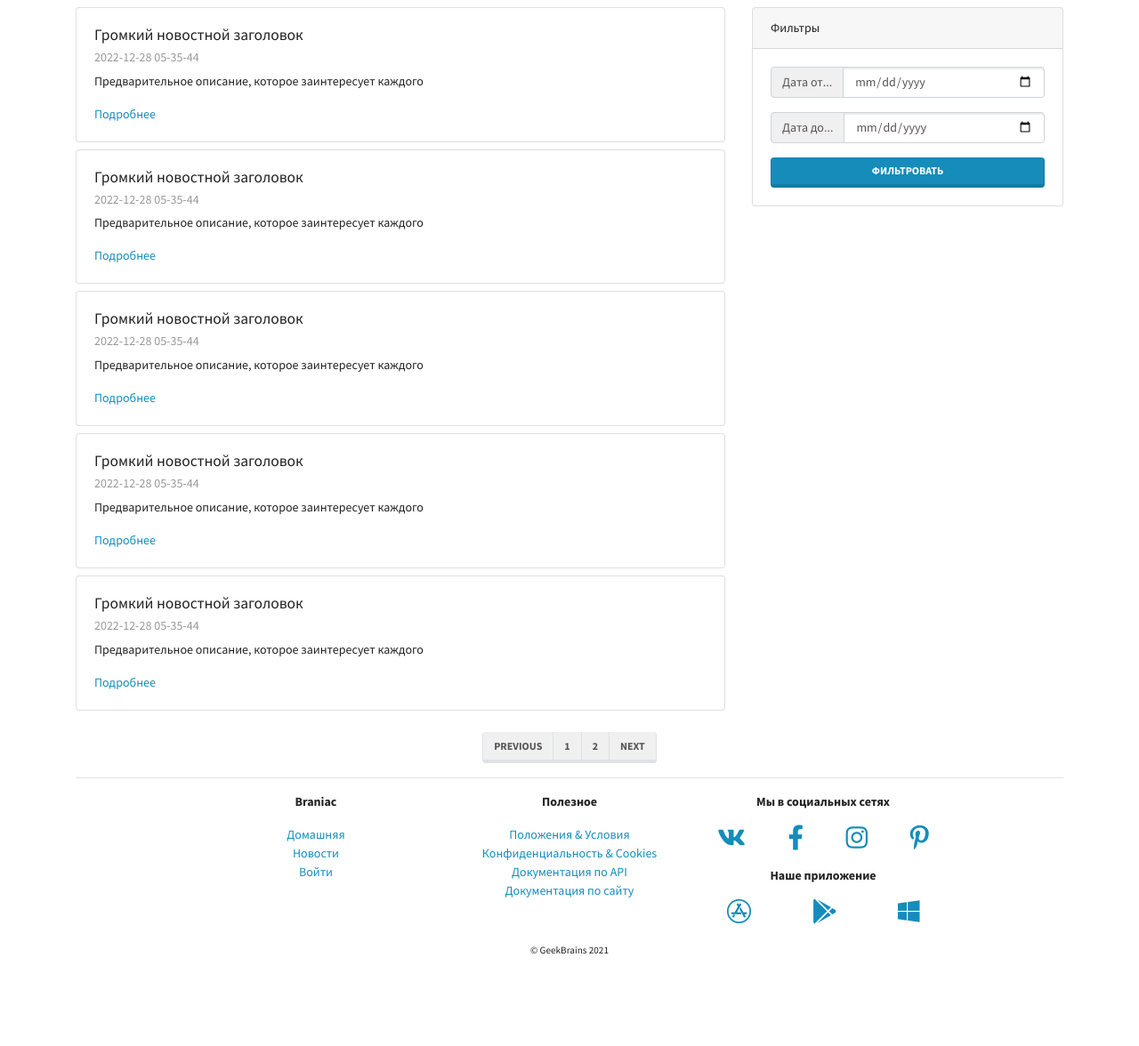
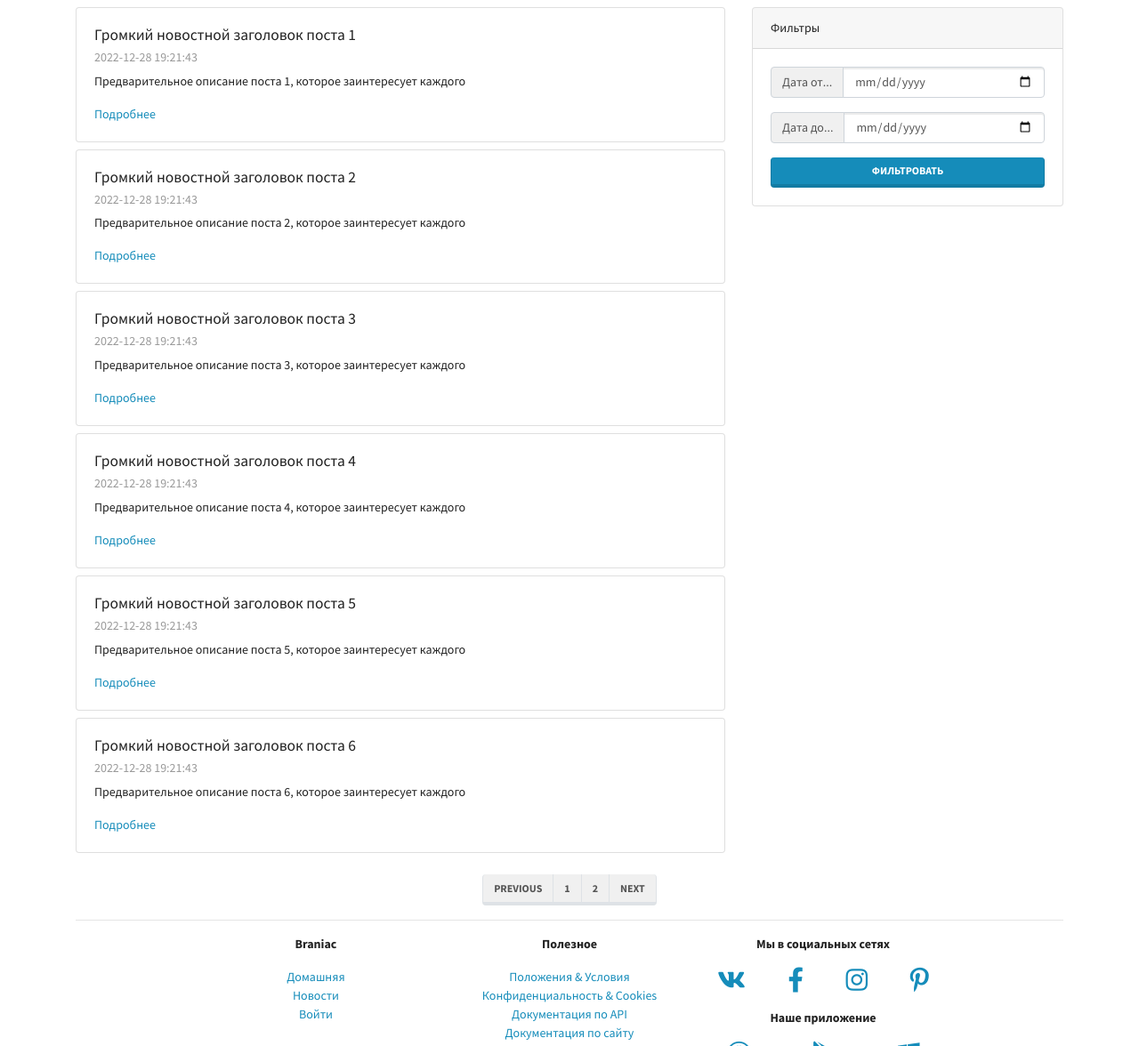
Before and after one commit to LevonAS/DFWeducation, a Django app: page /mainapp/news/ in a window 1280 px wide. Shown: the part 77-1253 px from the top of the page at 89% size. Before the commit the page ends 1150 px from the top, so only its background shows below. Run offline with Django 3.2, Linux system fonts and the light colour scheme; some libraries are stand-ins or nearby versions.

Commit message:
lesson_3 URL and get params

```diff
--- /dev/null
+++ b/mainapp/posts.json
@@ -0,0 +1,38 @@
+[
+    {
+        "news_title": "Громкий новостной заголовок поста 1",
+        "news_preview": "Предварительное описание поста 1, которое заинтересует каждого",
+        "url_link": "https://dzen.ru/",
+        "datetime_obj": "2022-12-28 19:21:43"
+    },
+    {
+        "news_title": "Громкий новостной заголовок поста 2",
+        "news_preview": "Предварительное описание поста 2, которое заинтересует каждого",
+        "url_link": "https://dzen.ru/",
+        "datetime_obj": "2022-12-28 19:21:43"
+    },
+    {
+        "news_title": "Громкий новостной заголовок поста 3",
+        "news_preview": "Предварительное описание поста 3, которое заинтересует каждого",
+        "url_link": "https://dzen.ru/",
+        "datetime_obj": "2022-12-28 19:21:43"
+    },
+    {
+        "news_title": "Громкий новостной заголовок поста 4",
+        "news_preview": "Предварительное описание поста 4, которое заинтересует каждого",
+        "url_link": "https://dzen.ru/",
+        "datetime_obj": "2022-12-28 19:21:43"
+    },
+    {
+        "news_title": "Громкий новостной заголовок поста 5",
+        "news_preview": "Предварительное описание поста 5, которое заинтересует каждого",
+        "url_link": "https://dzen.ru/",
+        "datetime_obj": "2022-12-28 19:21:43"
+    },
+    {
+        "news_title": "Громкий новостной заголовок поста 6",
+        "news_preview": "Предварительное описание поста 6, которое заинтересует каждого",
+        "url_link": "https://dzen.ru/",
+        "datetime_obj": "2022-12-28 19:21:43"
+    }
+]
--- a/mainapp/templates/mainapp/news.html
+++ b/mainapp/templates/mainapp/news.html
@@ -3,6 +3,7 @@
 {% block content %}
 
   {% with range as double_range %}
+
 
     {% if page_num %}
       <div class="card my-2">
@@ -16,18 +17,20 @@
 
       <div class="col-lg-8">
 
-        {% for i in double_range %}
+
+        {% for post in posts %}
           <div class="card my-2">
             <div class="card-body">
-              <h5 class="card-title">{{ news_title }}</h5>
+              <h5 class="card-title">{{ post.news_title }}</h5>
               <h6 class="card-subtitle mb-2 text-muted">
-                {{ datetime_obj|date:"Y-m-d h-i-s" }}
+                {{ post.datetime_obj}}
               </h6>
-              <p class="card-text">{{ news_preview }}</p>
-              <a href="#" class="card-link">Подробнее</a>
+              <p class="card-text">{{ post.news_preview }}</p>
+              <a href="{{ post.url_link }}" class="card-link">Подробнее</a>
             </div>
           </div>
         {% endfor %}
+
 
       </div>
 
@@ -58,6 +61,7 @@
         </div>
       </div>
 
+
     </div>
 
     <div class="row justify-content-center align-items-center mt-3 mb-n3">
--- a/mainapp/views.py
+++ b/mainapp/views.py
@@ -1,6 +1,11 @@
-from datetime import datetime
+import json
 
 from django.views.generic import TemplateView
+
+with open("mainapp/posts.json", "r") as my_file:
+    posts_json = my_file.read()
+
+posts = json.loads(posts_json)
 
 
 class MainPageView(TemplateView):
@@ -14,10 +19,7 @@ class NewsPageView(TemplateView):
         # Get all previous data
         context = super().get_context_data(**kwargs)
         # Create your own data
-        context["news_title"] = "Громкий новостной заголовок"
-        context["news_preview"] = "Предварительное описание, которое заинтересует каждого"
-        context["range"] = range(5)
-        context["datetime_obj"] = datetime.now()
+        context = {"range": range(5), "posts": posts}
         return context
 
 
```
